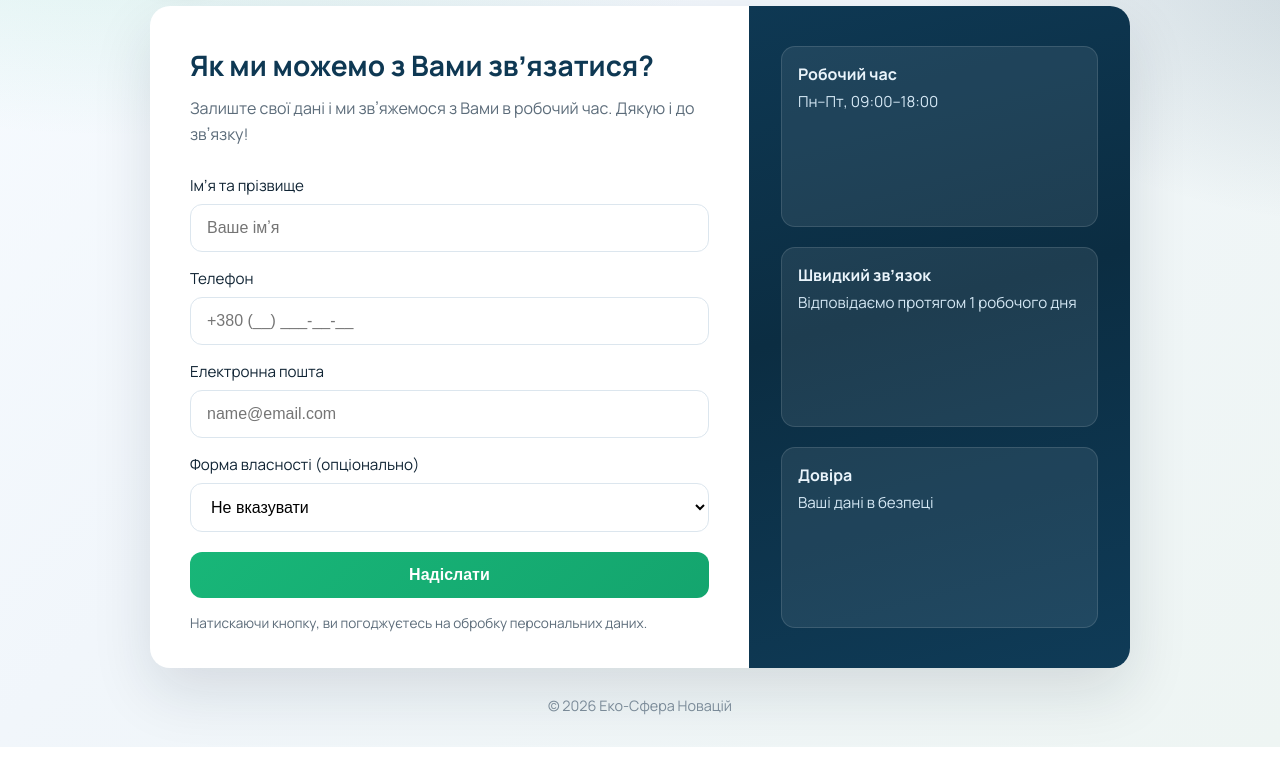
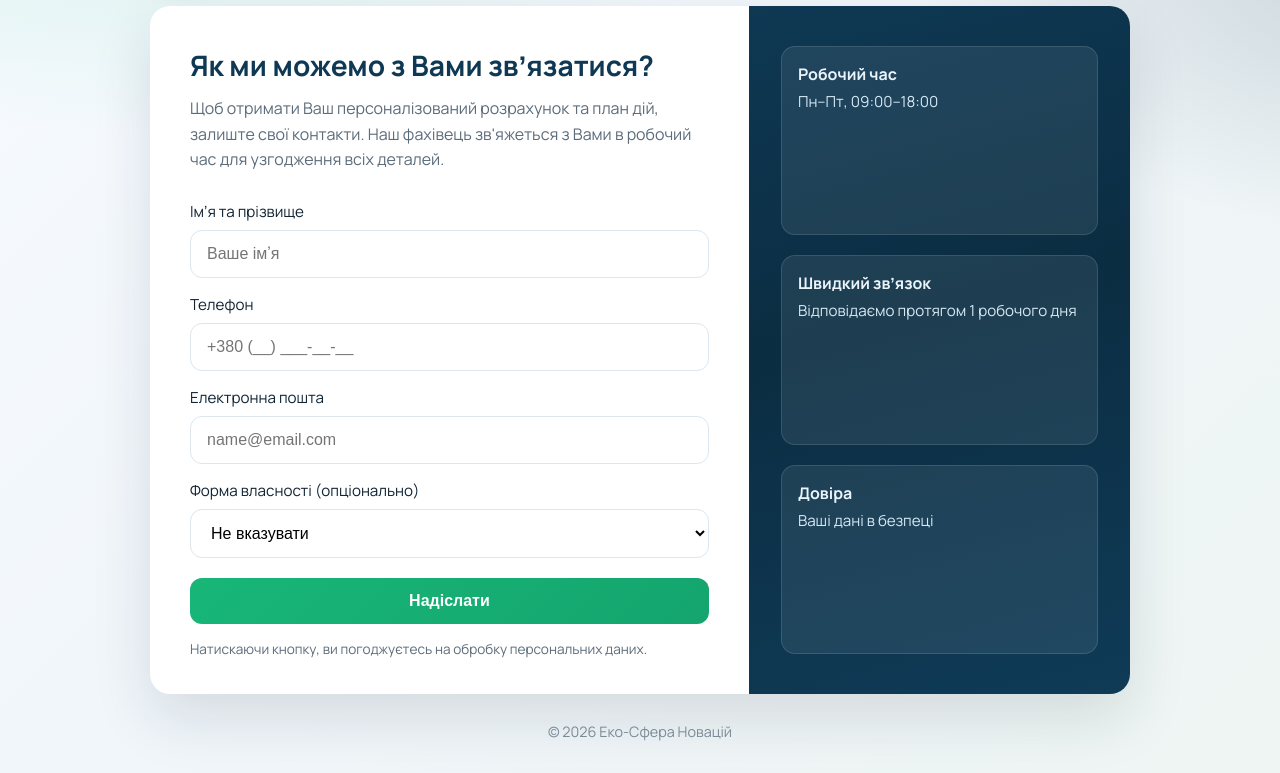
Before and after one commit to ivnterra/sps-b2c-form, a plain HTML site: page index.html in a window 1280 px wide. Shown: the part 134-907 px from the top of the page. Before the commit the page ends 881 px from the top, so only its background shows below. Drawn offline with Linux system fonts and the light colour scheme.

Commit message:
Update lead text

```diff
--- a/index.html
+++ b/index.html
@@ -23,8 +23,8 @@
       <section class="form-wrap">
         <h1>Як ми можемо з Вами звʼязатися?</h1>
         <p class="lead">
-          Залиште свої дані і ми звʼяжемося з Вами в робочий час.
-          Дякую і до звʼязку!
+          Щоб отримати Ваш персоналізований розрахунок та план дій, залиште свої контакти.
+          Наш фахівець зв'яжеться з Вами в робочий час для узгодження всіх деталей.
         </p>
 
         <form class="contact-form" action="#" method="post">
```
